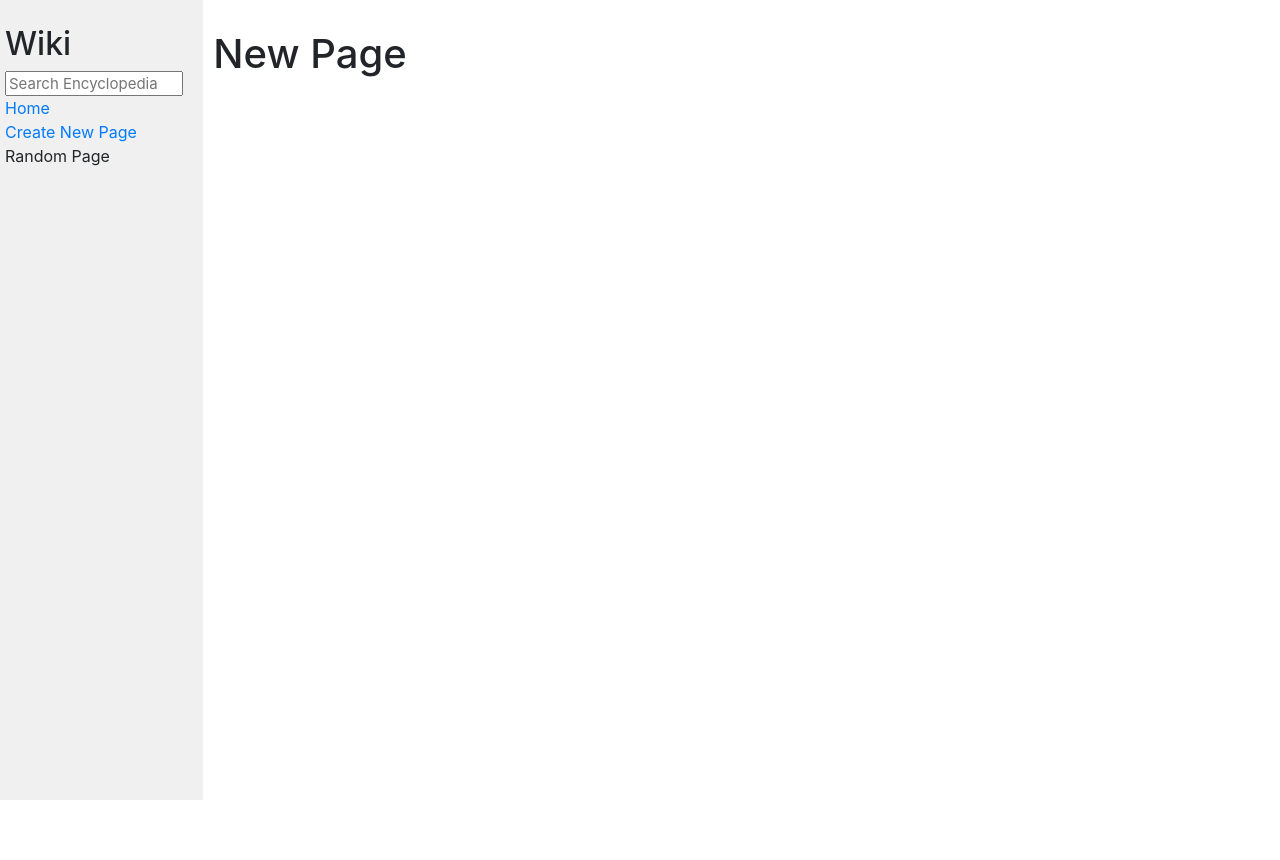
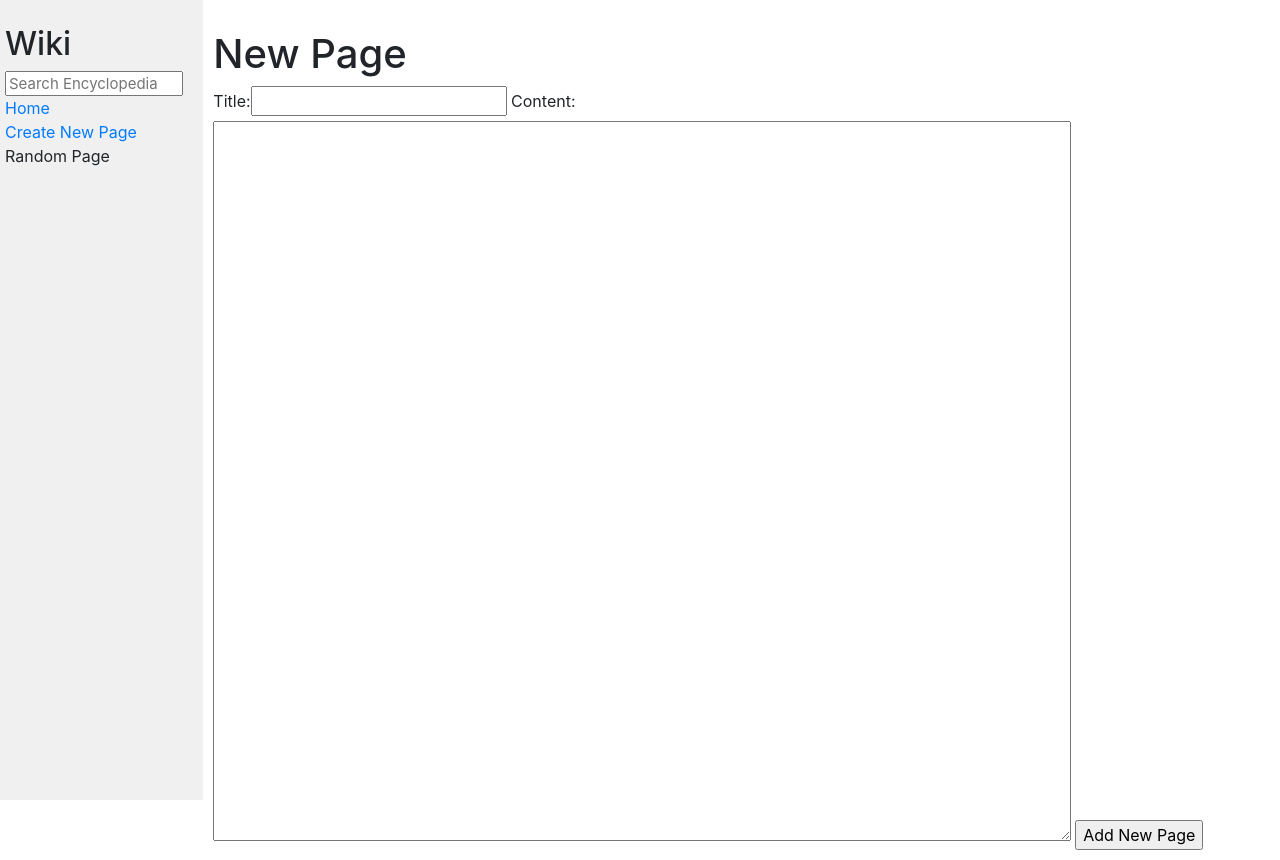
Before and after one commit to DaveMoran/cs50w, a Django app: page /new in a window 1280 px wide. Before the commit the page ends 800 px from the top, so only its background shows below. Run offline with Django 3.2, Linux system fonts and the light colour scheme; some libraries are stand-ins or nearby versions.

Commit message:
Use new form system for adding page

```diff
--- a/project-1/encyclopedia/templates/encyclopedia/new.html
+++ b/project-1/encyclopedia/templates/encyclopedia/new.html
@@ -6,5 +6,10 @@
 
 {% block body %}
     <h1>New Page</h1>
+    <form action="{% url 'encyclopedia:new' %}" method="post">
+        {% csrf_token %}
+        {{ form }}
+        <input type="submit" value="Add New Page" />
+      </form>
 
 {% endblock %}
--- a/project-1/encyclopedia/views.py
+++ b/project-1/encyclopedia/views.py
@@ -1,6 +1,11 @@
+from django import forms
+from django.http import HttpResponseRedirect
 from django.shortcuts import render
-from django.http import HttpResponseRedirect
 from django.urls import reverse
+
+class NewWikiForm(forms.Form):
+  Title = forms.CharField(label="Title")
+  Content = forms.CharField(widget=forms.Textarea)
 
 from . import util
 
@@ -42,4 +47,15 @@ def search(request):
 
 
 def new(request):
-    return render(request, "encyclopedia/new.html")
+    if request.method == "POST":
+        form = NewWikiForm(request.POST)
+        if form.is_valid():
+            return HttpResponseRedirect(reverse("encyclopedia:index"))
+        else:
+            return render(request, 'encyclopedia/new.html', {
+                "form": form
+            })
+
+    return render(request, "encyclopedia/new.html", {
+    "form": NewWikiForm
+  })
```
